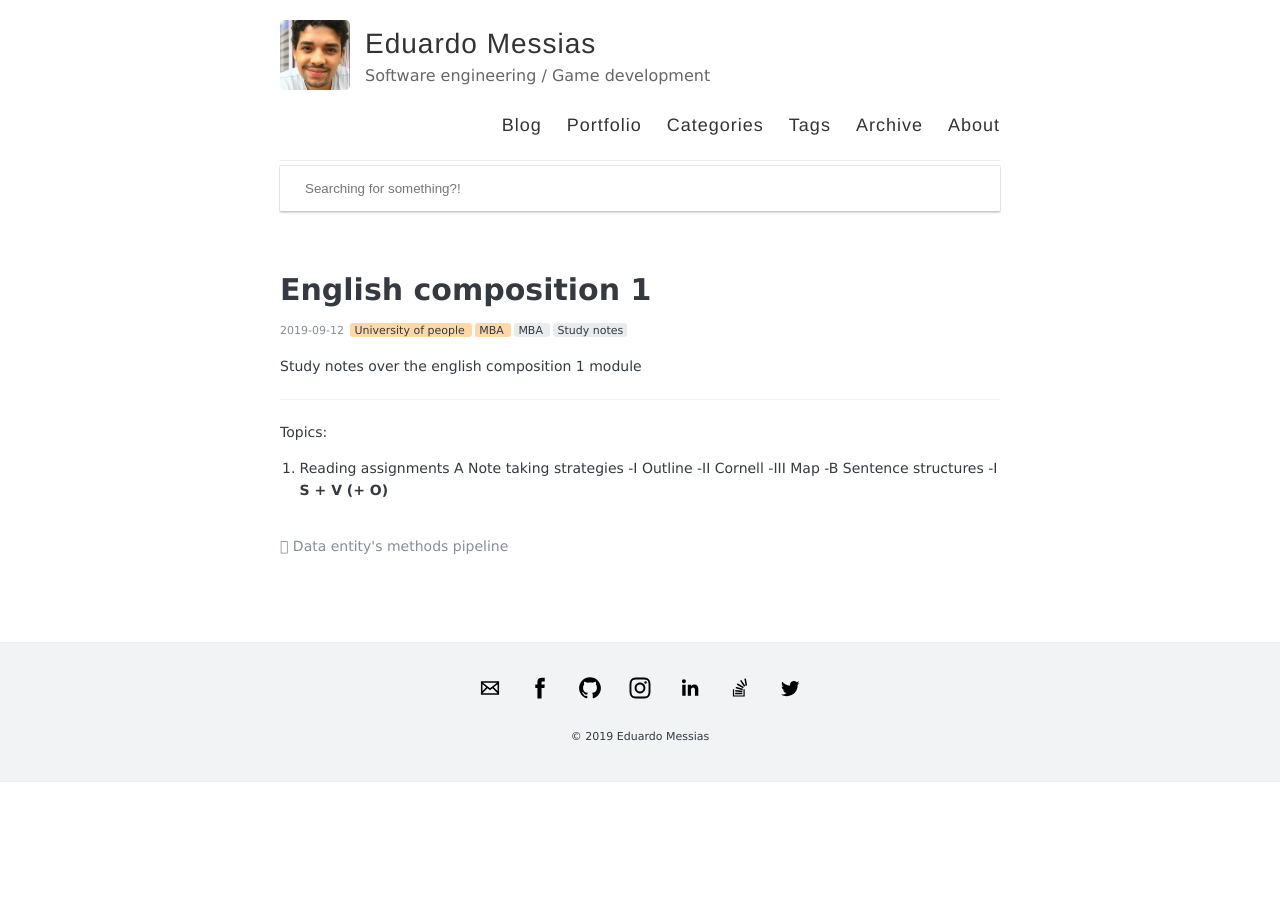
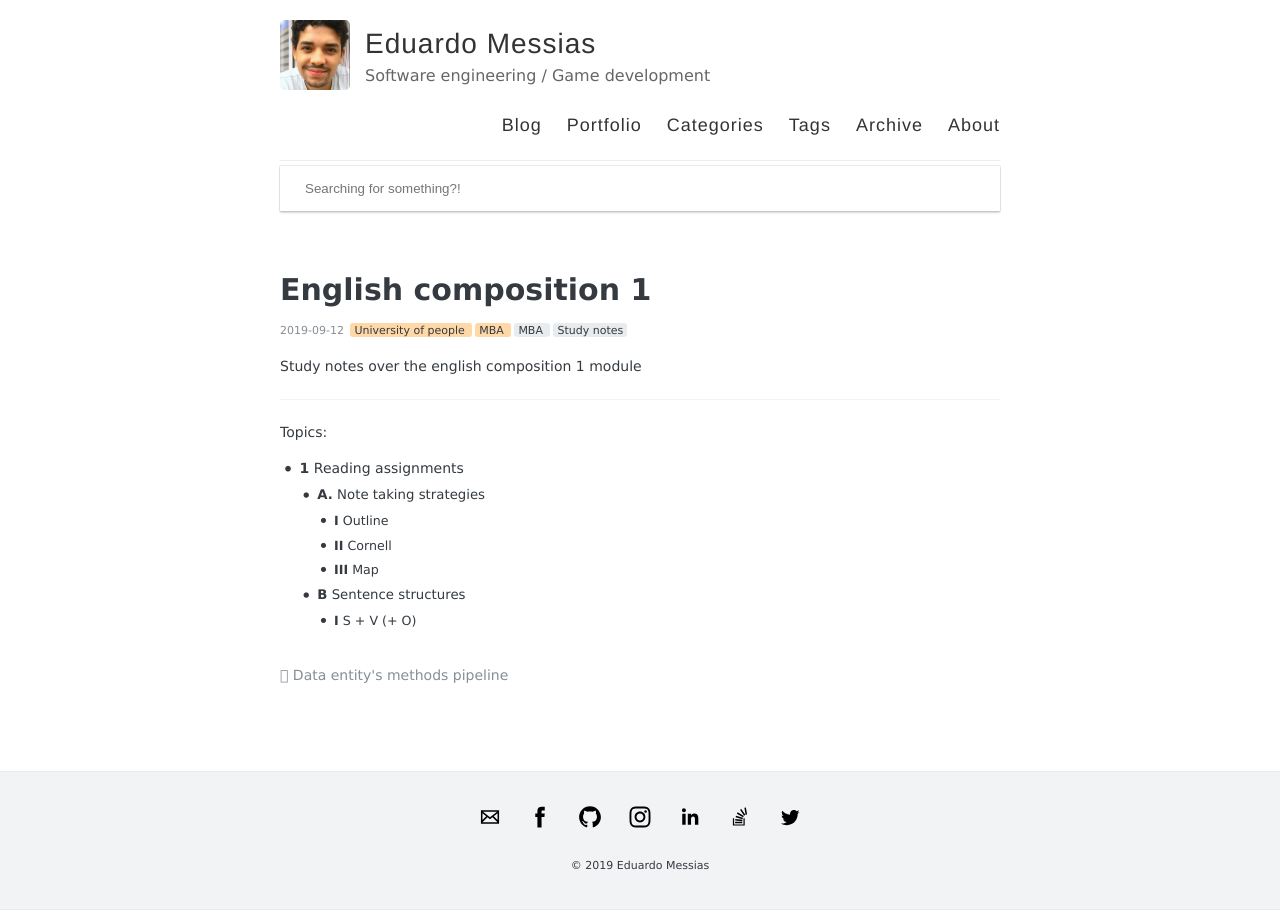
Before and after one commit to eduardomessias/eduardomessias.github.io, a Jekyll site: the page built from _posts/2019-09-12-uopeople-mba-english-composition-1.md, in a window 1280 px wide. Built offline with Jekyll 4.4.1, drawn with Linux system fonts in a browser that asks for light colours.

Commit message:
Update 2019-09-12-uopeople-mba-english-composition-1.md

```diff
--- a/_posts/2019-09-12-uopeople-mba-english-composition-1.md
+++ b/_posts/2019-09-12-uopeople-mba-english-composition-1.md
@@ -14,10 +14,10 @@ Study notes over the english composition 1 module
 ---
 
 Topics:
-  1. Reading assignments
-  A Note taking strategies
-      -I Outline
-      -II Cornell
-      -III Map
-    -B Sentence structures
-      -I **S + V (+ O)**
+  - **1** Reading assignments
+    - **A.** Note taking strategies
+      - **I** Outline
+      - **II** Cornell
+      - **III** Map
+    - **B** Sentence structures
+      - **I** S + V (+ O)
```
